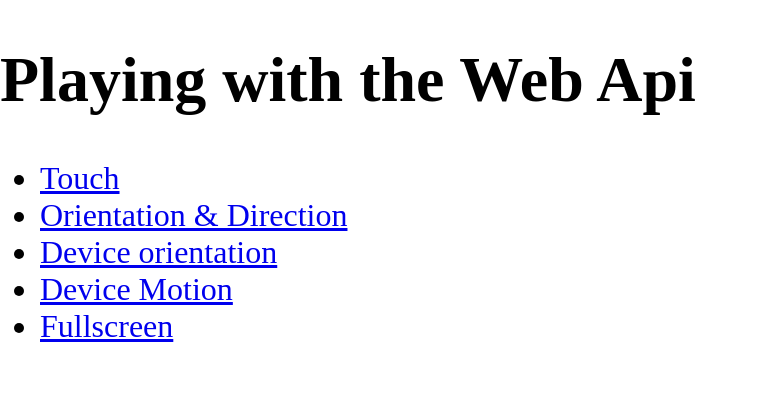
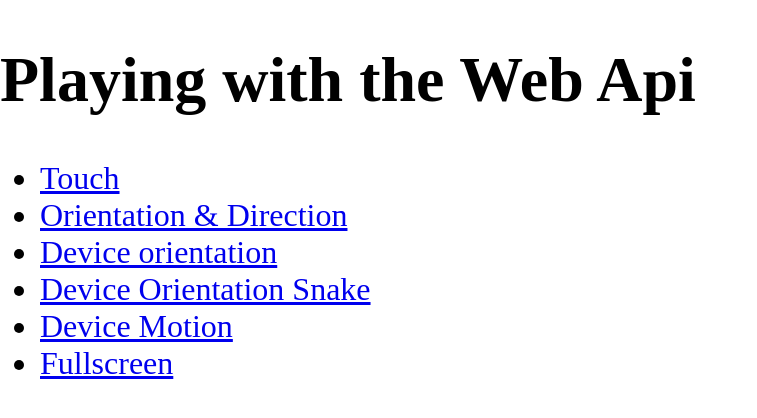
Before and after one commit to jonasholbech/webapi, a plain HTML site: page index.html in a window 1280 px wide. Shown: the whole page, without its empty margins (0-757 px from the left). Drawn offline with Linux system fonts and the light colour scheme.

Commit message:
add snake to index.html

```diff
--- a/index.html
+++ b/index.html
@@ -11,8 +11,10 @@
         <li><a href="touch.html">Touch</a></li>
         <li><a href="orientation.html">Orientation &amp; Direction</a></li>
         <li><a href="deviceorientation.html">Device orientation</a></li>
+        <li><a href="deviceorientationSnake.html">Device Orientation Snake</a></li>
         <li><a href="devicemotion.html">Device Motion</a></li>
         <li><a href="fullscreen.html">Fullscreen</a></li>
+
     </ul>
 
 </body>
```
